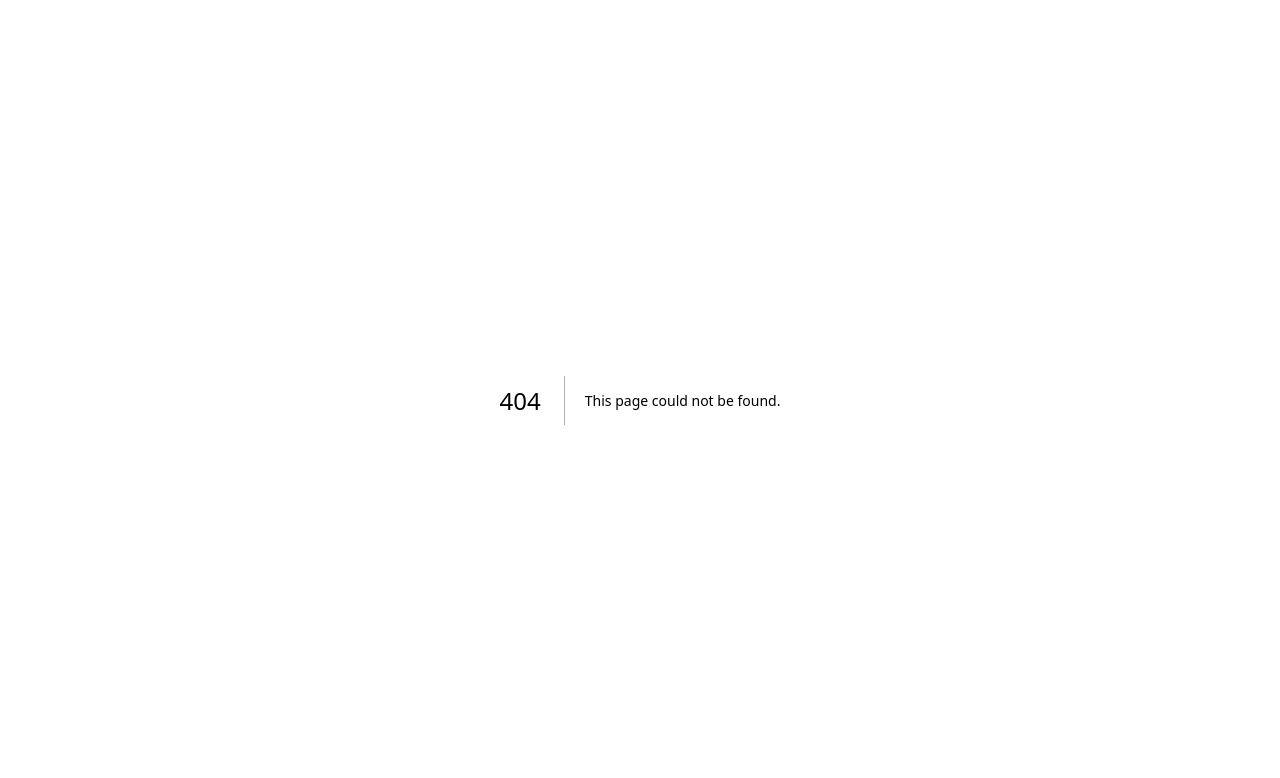
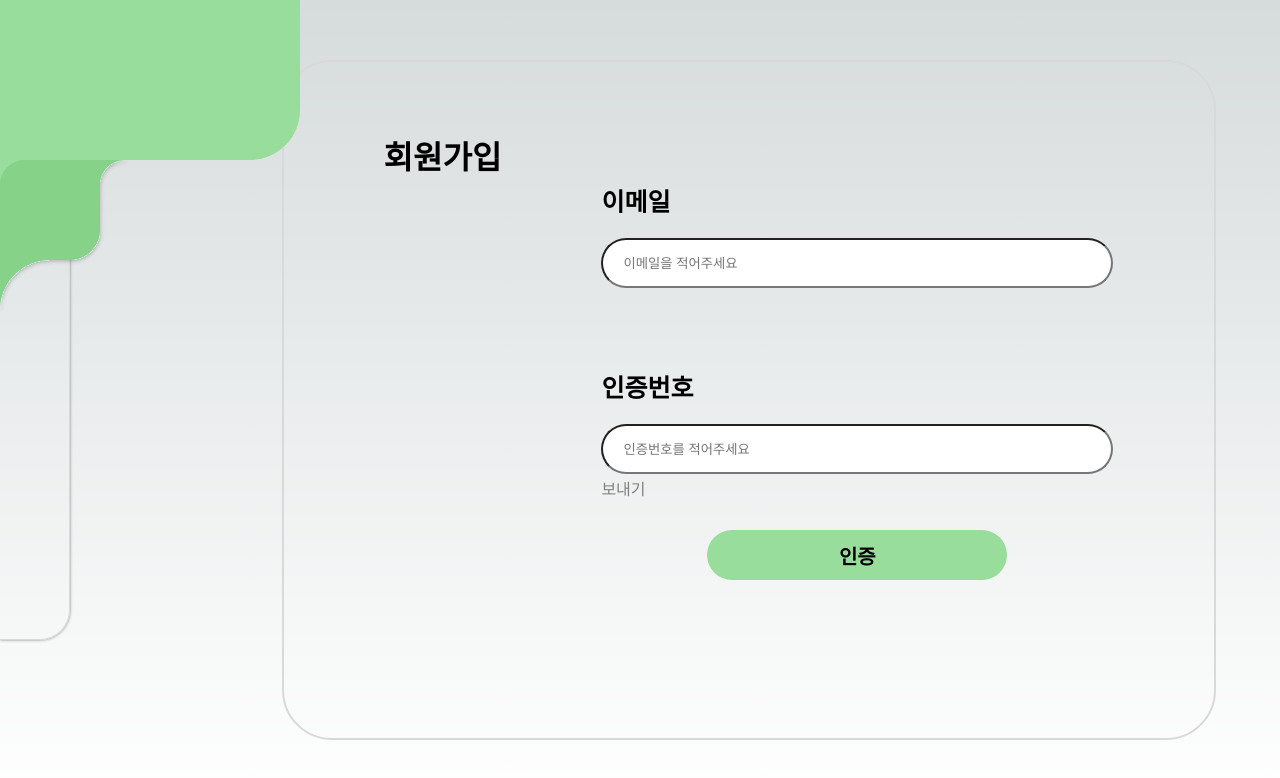
Before and after one commit to kody-gsm/Insam_Front, a Next.js app: page /signup in a window 1280 px wide. Before the commit this address had no page. Shown: the top 778 px of the page. Built offline with nearby package versions, Linux system fonts and the light colour scheme; a web font is replaced by a local one.

Commit message:
이메일 인증

```diff
--- a/package.json
+++ b/package.json
@@ -10,8 +10,10 @@
   },
   "dependencies": {
     "@svgr/webpack": "^8.1.0",
+    "axios": "^1.6.7",
     "next": "14.0.1",
     "node-sass": "^9.0.0",
+    "nodemailer": "^6.9.12",
     "react": "^18",
     "react-dom": "^18",
     "sass": "^1.69.5",
--- /dev/null
+++ b/src/app/help/style.scss
@@ -0,0 +1,5 @@
+.help {
+  main {
+    padding: 0 15svw;
+  }
+}
--- /dev/null
+++ b/src/app/login/style.scss
@@ -0,0 +1,57 @@
+main {
+  position: absolute;
+  right: 5svw;
+  top: 7.5svh;
+  width: 73svw;
+  height: 85svh;
+  border: 2px solid #d9d9d9;
+  border-radius: 50px;
+
+  display: flex;
+  padding: 70px 100px;
+  justify-content: left;
+
+  .content {
+    margin-left: 100px;
+    margin-top: 50px;
+    display: flex;
+    flex-direction: column;
+    // align-items: center;
+
+    b {
+      font-size: 25px;
+
+      &+input {
+        margin-top: 20px;
+      }
+    }
+
+    input {
+      width: 40svw;
+      height: 50px;
+      background-color: white;
+      color: black;
+      border-radius: 400px;
+      padding: 0 20px;
+      margin-bottom: 80px;
+    }
+
+    button {
+      width: 300px;
+      height: 50px;
+      margin: 30px auto;
+      font-size: 20px;
+      background-color: #98DD9B;
+      color: black;
+      border: none;
+      border-radius: 200px;
+      font-weight: bold;
+      cursor: pointer;
+    }
+
+    h3 {
+      text-align: center;
+      color: gray;
+    }
+  }
+}
--- /dev/null
+++ b/src/app/signup/page.jsx
@@ -0,0 +1,75 @@
+"use client"
+import Nav from "@/components/nav/nav";
+import './style.scss'
+import { useEffect, useState } from "react";
+import axios from "axios";
+
+export default function Login() {
+  const [verified, setVerified] = useState(false);
+  const [confirmed, setConfirmed] = useState(false);
+  const [email, setEmail] = useState('');
+  const [number, setNumber] = useState('');
+  const [timer, setTimer] = useState(null)
+  const [pass, setPass] = useState('')
+  const register = async e => {
+
+  }
+  const sendmail = async e => {
+    await axios.post('/api/verifyingemail', { email }).then(e => {
+      setPass(e.data.code);
+      alert("성공적으로 보내졌습니다.");
+      setTimer(60);
+    }).catch(e => {
+      console.log(e)
+    })
+  }
+  const verifying = e => {
+    if (pass === number && timer > 0) {
+      setPass('');
+      setVerified(true);
+      return;
+    }
+    alert('번호가 맞지 않음.');
+  }
+  useEffect(e => {
+    if (timer >= 0) {
+      setTimeout(() => {
+        setTimer(e => e - 1)
+      }, 1000);
+    }
+  }, [timer])
+  return <div>
+    <Nav />
+    <main>
+      {!verified && <><h1> {/*1번 */}
+        회원가입
+      </h1>
+        <div className="content">
+          <b>이메일</b>
+          <input type="email" value={email} onChange={e => setEmail(e.target.value)} placeholder="이메일을 적어주세요" />
+          <b>인증번호</b>
+          <input value={number} onChange={e => setNumber(e.target.value)} placeholder="인증번호를 적어주세요" />
+          <div className="flex">
+            {timer >= 0 && <span>남은 시간 {timer}초</span>}
+            <span className="button" onClick={e => sendmail()}>보내기</span>
+          </div>
+          <button onClick={e => verifying()}>인증</button>
+        </div></>}
+      {verified && !confirmed && <><h1>{/*2번 */}
+        회원가입
+      </h1>
+        <div className="content">
+          <h1>이메일이 인증되었습니다.</h1>
+          <button onClick={e => setConfirmed(true)}>회원가입 계속하기</button>
+        </div></>}
+      {verified && confirmed && <><h1>{/*3번 */}
+        회원가입
+      </h1>
+        <div className="content">
+          <b>비밀번호</b>
+          <input placeholder="비밀번호를 적어주세요" />
+          <button onClick={register}>회원가입</button>
+        </div></>}
+    </main>
+  </div>
+}
--- /dev/null
+++ b/src/app/signup/style.scss
@@ -0,0 +1,69 @@
+main {
+  position: absolute;
+  right: 5svw;
+  top: 7.5svh;
+  width: 73svw;
+  height: 85svh;
+  border: 2px solid #d9d9d9;
+  border-radius: 50px;
+
+  display: flex;
+  padding: 70px 100px;
+  justify-content: left;
+
+  .content {
+    margin-left: 100px;
+    margin-top: 50px;
+    display: flex;
+    width: 40svw;
+    flex-direction: column;
+
+    // align-items: center;
+    .flex {
+      display: flex;
+      margin-top: -78px;
+      justify-content: space-between;
+      color: gray;
+
+      .button {
+        cursor: pointer;
+      }
+    }
+
+    b {
+      font-size: 25px;
+
+      &+input {
+        margin-top: 20px;
+      }
+    }
+
+    input {
+      width: 40svw;
+      height: 50px;
+      background-color: white;
+      color: black;
+      border-radius: 400px;
+      padding: 0 20px;
+      margin-bottom: 80px;
+    }
+
+    button {
+      width: 300px;
+      height: 50px;
+      margin: 30px auto;
+      font-size: 20px;
+      background-color: #98DD9B;
+      color: black;
+      border: none;
+      border-radius: 200px;
+      font-weight: bold;
+      cursor: pointer;
+    }
+
+    h3 {
+      text-align: center;
+      color: gray;
+    }
+  }
+}
--- a/src/app/style.scss
+++ b/src/app/style.scss
@@ -1,7 +1,4 @@
 .app {
-  height: auto;
-  min-height: 100%;
-
   main {
     .flexbox {
       padding: 140px 15svw;
--- /dev/null
+++ b/src/components/nav/nav.js
@@ -0,0 +1,31 @@
+import './style.scss';
+
+export default function Nav() {
+  return <aside>
+    <div className='green'>
+    </div>
+    <div className='greenWrap'>
+      <svg width="129" height="158" viewBox="0 0 129 158" fill="none" xmlns="http://www.w3.org/2000/svg">
+        <g filter="url(#filter0_d_0_1)">
+          <path fill-rule="evenodd" clip-rule="evenodd" d="M125 3H100H0V103V153C0 125.386 22.3858 103 50 103H70C86.5685 103 100 89.5685 100 73V28C100 14.1929 111.193 3 125 3Z" fill="#85D288" />
+        </g>
+        <path fill-rule="evenodd" clip-rule="evenodd" d="M25 3H0V28C0 14.1929 11.1929 3 25 3Z" fill="#98DD9B" />
+        <defs>
+          <filter id="filter0_d_0_1" x="-4" y="0" width="133" height="158" filterUnits="userSpaceOnUse" color-interpolation-filters="sRGB">
+            <feFlood flood-opacity="0" result="BackgroundImageFix" />
+            <feColorMatrix in="SourceAlpha" type="matrix" values="0 0 0 0 0 0 0 0 0 0 0 0 0 0 0 0 0 0 127 0" result="hardAlpha" />
+            <feOffset dy="1" />
+            <feGaussianBlur stdDeviation="2" />
+            <feComposite in2="hardAlpha" operator="out" />
+            <feColorMatrix type="matrix" values="0 0 0 0 0 0 0 0 0 0 0 0 0 0 0 0 0 0 0.25 0" />
+            <feBlend mode="normal" in2="BackgroundImageFix" result="effect1_dropShadow_0_1" />
+            <feBlend mode="normal" in="SourceGraphic" in2="effect1_dropShadow_0_1" result="shape" />
+          </filter>
+        </defs>
+      </svg>
+
+    </div>
+    <div className="whitespace">
+    </div>
+  </aside >
+}
--- /dev/null
+++ b/src/components/nav/style.scss
@@ -0,0 +1,40 @@
+aside {
+  position: absolute;
+
+  .whitespace {
+    height: 80svh;
+    width: 70px;
+    border: 1px solid #d9d9d9;
+    box-shadow: 0 0 3px 0 gray;
+    border-left: none;
+    border-top: none;
+    border-end-end-radius: 30px;
+
+  }
+
+  .greenWrap {
+    position: absolute;
+    top: 20svh;
+    margin-top: -2.8px;
+  }
+
+  .green {
+    z-index: 3;
+    position: absolute;
+    border-end-end-radius: 50px;
+    top: 0;
+    height: 20svh;
+    width: 300px;
+    background-color: #98DD9B;
+
+    &.bottom:after {
+      content: '';
+      position: absolute;
+      left: 30px;
+      bottom: -8px;
+      border-left: 16px solid transparent;
+      border-right: 16px solid transparent;
+      border-top: 8px solid #666;
+    }
+  }
+}
```
Also changed, not shown: src/app/api/verifyingemail/route.jsx (added, +32 -0 lines), src/app/help/page.jsx (added, +15 -0 lines), src/app/login/page.jsx (added, +26 -0 lines), 2 other files (tests, documents, lock files or other folders).
